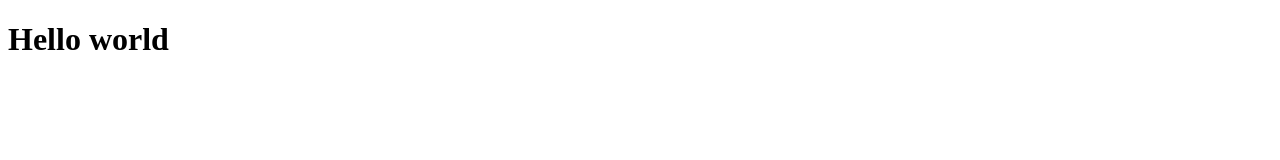
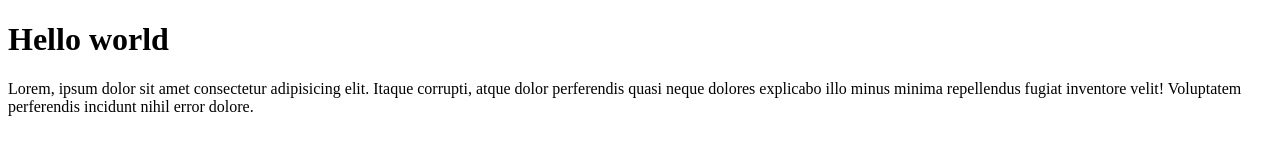
Before and after one commit to Rafaeltans/Grade-Nilai-Javascript, a plain HTML site: page index.html in a window 1280 px wide. Drawn offline with Linux system fonts and the light colour scheme.

Commit message:
Menambahkan tag paragraf

```diff
--- a/index.html
+++ b/index.html
@@ -7,5 +7,6 @@
 </head>
 <body>
     <h1>Hello world</h1>
+    <p>Lorem, ipsum dolor sit amet consectetur adipisicing elit. Itaque corrupti, atque dolor perferendis quasi neque dolores explicabo illo minus minima repellendus fugiat inventore velit! Voluptatem perferendis incidunt nihil error dolore.</p>
 </body>
 </html>
```
